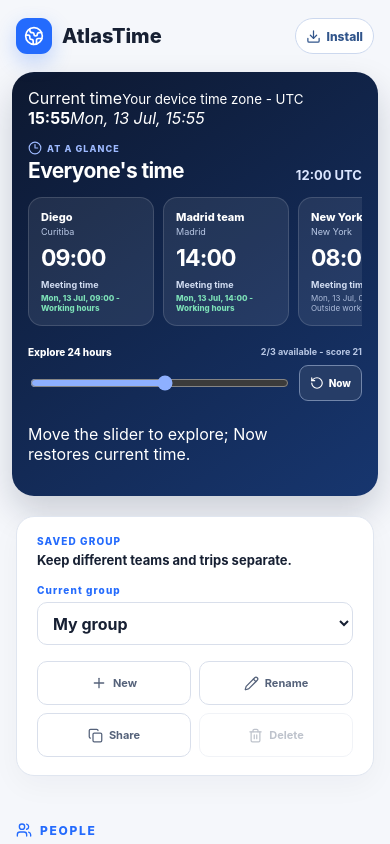
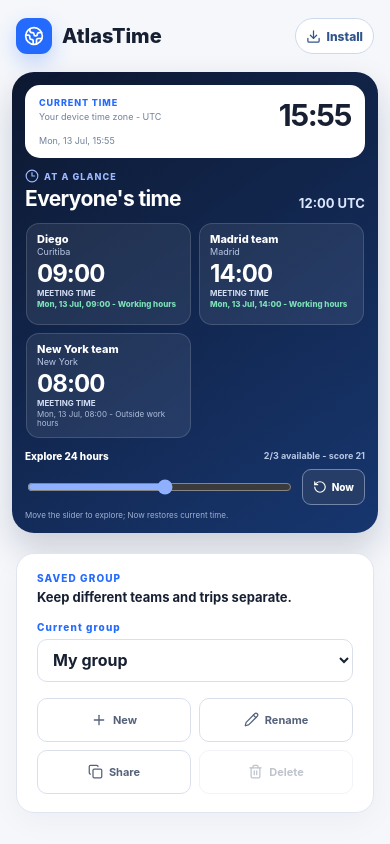
Before and after one commit to diegoboland-jpg/AtlasTime, a React (Vite) app: page / in a window 390 px wide. Shown: the top 844 px of the page. Built offline with nearby package versions, Linux system fonts and the light colour scheme.

Commit message:
Refine mobile time exploration

```diff
--- a/src/styles.css
+++ b/src/styles.css
@@ -77,6 +77,10 @@
 .hero-clock strong { display: block; margin: 6px 0 4px; font-size: 48px; letter-spacing: -.04em; }
 
 .mobile-time-overview { display: none; }
+@keyframes tile-time-change {
+  from { opacity: .35; transform: translateY(5px) scale(.98); }
+  to { opacity: 1; transform: translateY(0) scale(1); }
+}
 
 .section { padding: 64px 0 8px; }
 .section-heading { display: flex; justify-content: space-between; align-items: flex-end; gap: 24px; margin-bottom: 24px; }
@@ -305,10 +309,19 @@
   .hero h1 { font-size: 42px; }
   .hero-clock { min-width: 0; }
   .mobile-time-overview {
-    display: grid; gap: 13px; margin: 0 -4px; padding: 16px;
+    display: grid; gap: 11px; margin: 0 -4px; padding: 13px;
     border-radius: 22px; background: linear-gradient(145deg, #0d1830, #17366f); color: white;
     box-shadow: 0 16px 34px rgba(13,24,48,.18);
   }
+  .mobile-current-time {
+    display: grid; grid-template-columns: minmax(0, 1fr) auto; align-items: center; gap: 2px 12px;
+    padding: 12px 14px; border-radius: 15px; background: white; color: #172033;
+  }
+  .mobile-current-time div { min-width: 0; }
+  .mobile-current-time span { display: block; color: #246bfd; font-size: 9px; font-weight: 850; letter-spacing: .1em; text-transform: uppercase; }
+  .mobile-current-time small { display: block; margin-top: 3px; overflow: hidden; color: #718099; font-size: 9px; text-overflow: ellipsis; white-space: nowrap; }
+  .mobile-current-time strong { grid-column: 2; grid-row: 1 / 3; font-size: 30px; letter-spacing: -.045em; }
+  .mobile-current-time em { grid-column: 1 / -1; color: #718099; font-size: 9px; font-style: normal; }
   .mobile-overview-heading { display: flex; align-items: end; justify-content: space-between; gap: 12px; }
   .mobile-overview-heading span {
     display: flex; align-items: center; gap: 5px; color: #9ebaff; font-size: 9px; font-weight: 850;
@@ -317,25 +330,23 @@
   .mobile-overview-heading h1 { margin: 3px 0 0; font-size: 21px; letter-spacing: -.03em; }
   .mobile-overview-heading > strong { flex: none; color: #dbe6ff; font-size: 13px; }
   .mobile-time-strip {
-    display: grid; grid-auto-flow: column; grid-auto-columns: minmax(126px, 42%); gap: 9px;
-    overflow-x: auto; padding: 1px 1px 7px; scroll-snap-type: x proximity; scrollbar-width: none;
+    display: grid; grid-template-columns: repeat(2, minmax(0, 1fr)); gap: 8px; max-height: 222px;
+    overflow-y: auto; padding: 1px; scrollbar-width: none;
   }
   .mobile-time-strip::-webkit-scrollbar { display: none; }
   .compact-time-card {
-    min-width: 0; display: grid; align-content: start; padding: 12px; border: 1px solid rgba(255,255,255,.14);
-    border-radius: 14px; background: rgba(255,255,255,.08); scroll-snap-align: start;
+    min-width: 0; min-height: 102px; display: grid; align-content: start; padding: 8px 10px;
+    border: 1px solid rgba(255,255,255,.14); border-radius: 13px; background: rgba(255,255,255,.08);
   }
-  .compact-time-card.local-card { background: #fff; color: #172033; }
   .compact-time-card span, .compact-time-card small { overflow: hidden; text-overflow: ellipsis; white-space: nowrap; }
-  .compact-time-card span { font-size: 11px; font-weight: 850; }
-  .compact-time-card small { margin-top: 2px; color: #b9c8e5; font-size: 9px; }
-  .compact-time-card.local-card small { color: #718099; }
-  .compact-time-card strong { margin-top: 7px; font-size: 23px; letter-spacing: -.04em; }
-  .compact-time-card p { margin: 7px 0 0; color: #d2ddf2; font-size: 9px; font-weight: 700; }
-  .compact-time-card.local-card p { color: #31558f; }
-  .compact-time-card em { margin-top: 3px; color: #aebddb; font-size: 8px; font-style: normal; }
-  .compact-time-card.local-card em { color: #718099; }
+  .compact-time-card span { padding-top: 1px; font-size: 11px; font-weight: 850; line-height: 1.2; }
+  .compact-time-card small { margin-top: 1px; color: #b9c8e5; font-size: 9px; line-height: 1.2; }
+  .compact-time-card strong { margin-top: 4px; font-size: 24px; line-height: 1; letter-spacing: -.04em; }
+  .compact-time-card .tile-time-value { animation: tile-time-change 180ms ease-out; }
+  .compact-time-card p { margin: 3px 0 0; color: #d2ddf2; font-size: 8px; font-weight: 700; line-height: 1.1; text-transform: uppercase; }
+  .compact-time-card em { margin-top: 2px; color: #aebddb; font-size: 8px; font-style: normal; line-height: 1.2; }
   .compact-time-card em.working { color: #7ce0b7; font-weight: 800; }
+  .mobile-time-empty { grid-column: 1 / -1; margin: 0; padding: 20px; border: 1px dashed #7286aa; border-radius: 13px; color: #c7d4ec; font-size: 11px; text-align: center; }
   .mobile-overview-slider { display: grid; grid-template-columns: minmax(0, 1fr) auto; align-items: center; gap: 7px 12px; }
   .mobile-overview-slider label { grid-column: 1 / -1; display: flex; justify-content: space-between; gap: 10px; font-size: 10px; font-weight: 800; }
   .mobile-overview-slider label small { color: #b9c8e5; font-size: 9px; font-weight: 650; }
@@ -344,6 +355,7 @@
     min-height: 36px; display: inline-flex; align-items: center; gap: 5px; padding: 6px 10px;
     border: 1px solid #7286aa; border-radius: 9px; background: #263d67; color: white; font-size: 10px; font-weight: 800;
   }
+  .mobile-return-note { grid-column: 1 / -1; margin: -2px 0 0; color: #9fb1d2; font-size: 8px; }
   main > .time-slider-section { display: none; }
   .section { padding-top: 46px; }
   .section-heading { align-items: flex-start; flex-direction: column; }
```
